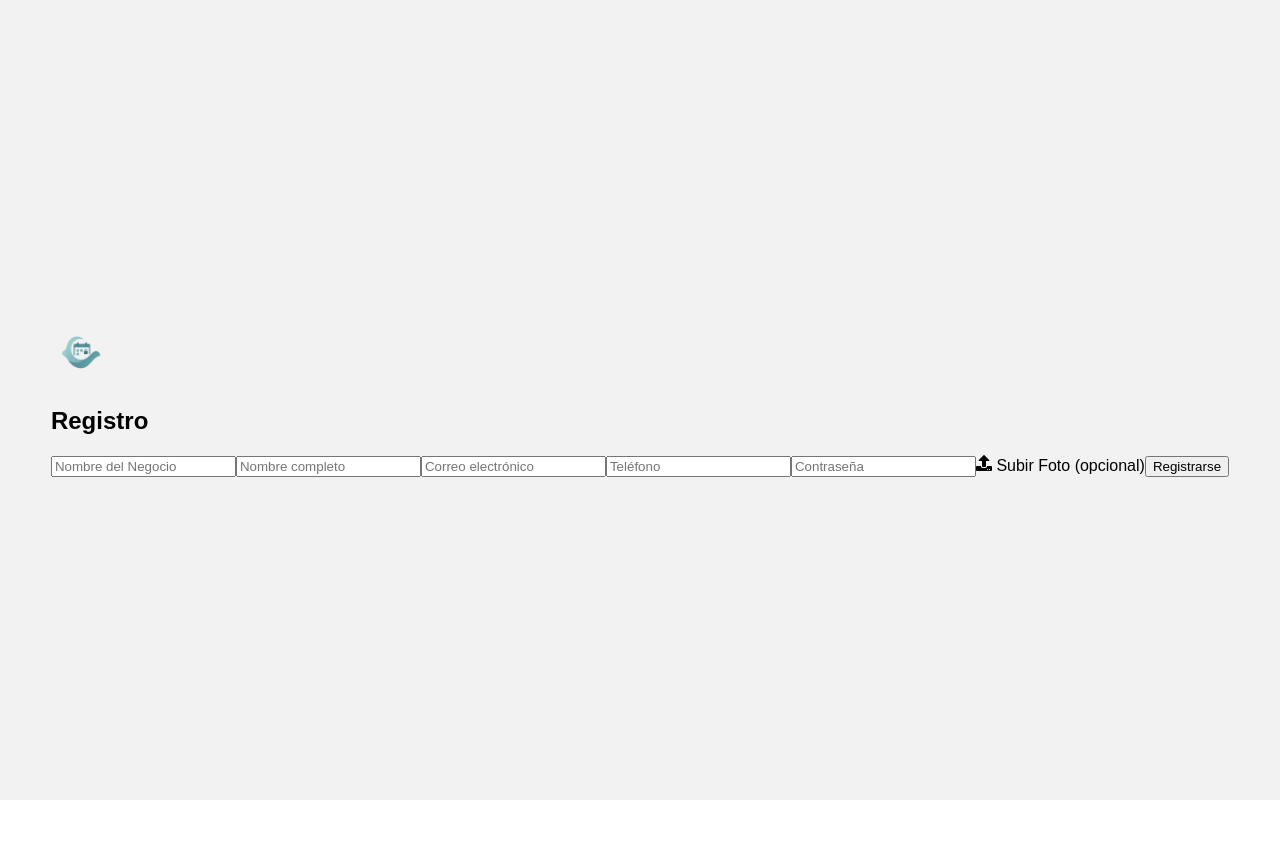
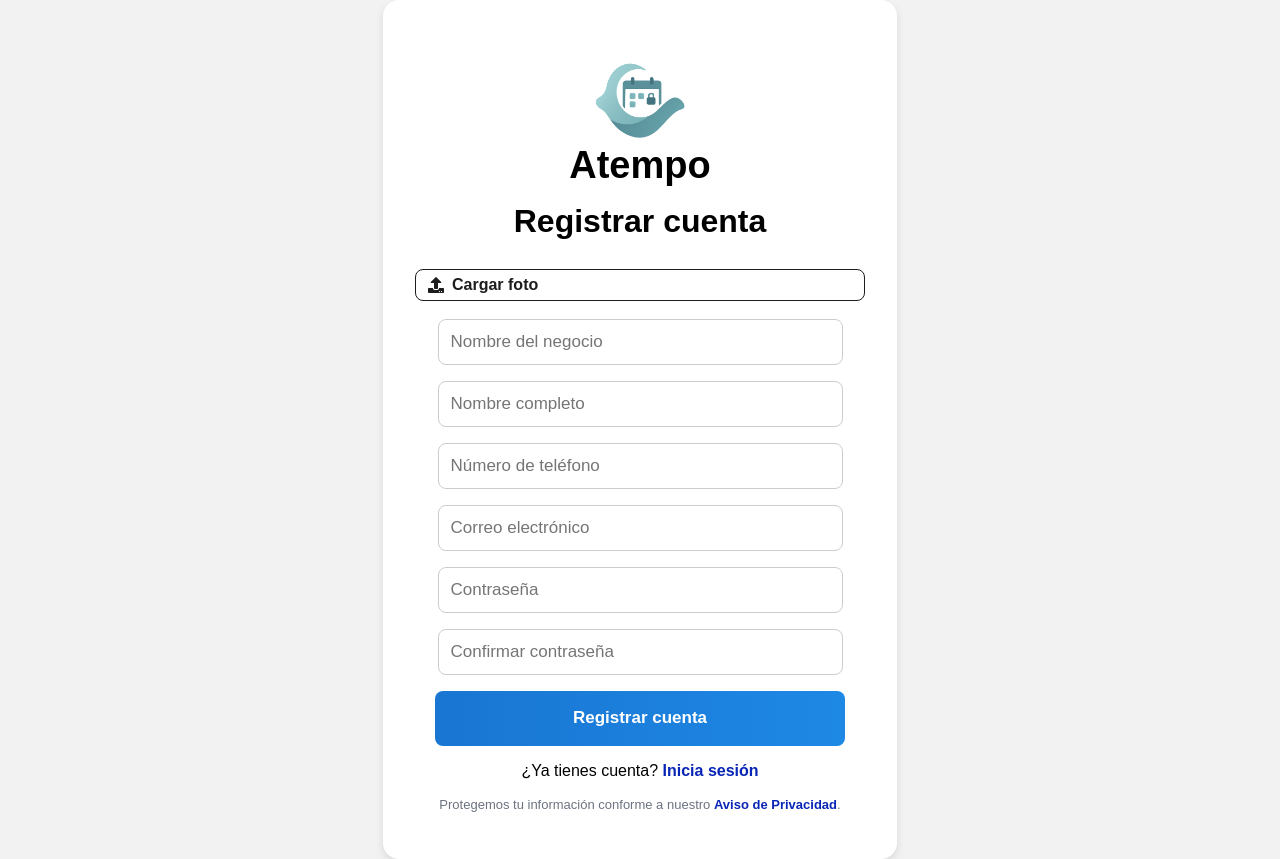
Before and after one commit to anastaciomarbella/atempo, a React (Create React App) app: page /register in a window 1280 px wide. Before the commit the page ends 800 px from the top, so only its background shows below. Built offline with nearby package versions, Linux system fonts and the light colour scheme.

Commit message:
first commit

```diff
--- a/src/pages/register.jsx
+++ b/src/pages/register.jsx
@@ -1,71 +1,152 @@
 import React, { useState } from 'react';
-import { useNavigate } from 'react-router-dom';
+import { Link, useNavigate } from 'react-router-dom';
+import '../styles/login.css';
 import { FaUpload } from 'react-icons/fa';
 import logo from '../assets/LogoAtempoPNG.png';
-import '../styles/login.css';
 
 const Register = () => {
   const navigate = useNavigate();
+
   const [negocio, setNegocio] = useState('');
   const [nombre, setNombre] = useState('');
   const [correo, setCorreo] = useState('');
   const [telefono, setTelefono] = useState('');
   const [password, setPassword] = useState('');
-  const [foto, setFoto] = useState(null);
+  const [confirmPassword, setConfirmPassword] = useState('');
+  const [error, setError] = useState('');
+  const [foto, setFoto] = useState(null); // Guardará el archivo
+  const [preview, setPreview] = useState(null); // Vista previa de la imagen
 
-  const handleSubmit = async (e) => {
-    e.preventDefault();
+  const validarCorreo = (email) => /\S+@\S+\.\S+/.test(email);
+  const validarTelefono = (tel) => /^\d{7,15}$/.test(tel);
 
-    const formData = new FormData();
-    formData.append('negocio', negocio);
-    formData.append('nombre', nombre);
-    formData.append('correo', correo);
-    formData.append('telefono', telefono);
-    formData.append('password', password);
-    if (foto) {
-      formData.append('foto', foto);
+  const handleFotoChange = (e) => {
+    const file = e.target.files[0];
+    if (file) {
+      setFoto(file);
+      setPreview(URL.createObjectURL(file));
+    }
+  };
+
+  const handleRegister = () => {
+    setError('');
+
+    if (!negocio.trim() || !nombre.trim() || !correo.trim() || !telefono.trim() || !password) {
+      setError('Por favor, completa todos los campos');
+      return;
     }
 
-    try {
-      const res = await fetch('https://mi-api-atempo.onrender.com/api/auth/registro', {
-        method: 'POST',
-        body: formData
-      });
+    if (!validarCorreo(correo)) {
+      setError('Ingresa un correo válido');
+      return;
+    }
 
-      const data = await res.json();
+    if (!validarTelefono(telefono)) {
+      setError('Ingresa un teléfono válido (solo números)');
+      return;
+    }
 
-      if (!res.ok) {
-        alert(data.message || 'Error en el registro');
-        return;
-      }
+    if (password !== confirmPassword) {
+      setError('Las contraseñas no coinciden');
+      return;
+    }
 
-      alert('Registro exitoso');
-      navigate('/login');
-    } catch (error) {
-      console.error('Error en registro:', error);
-      alert('Error en el servidor');
-    }
+    // Aquí podrías enviar la foto al servidor junto con los datos
+    navigate('/');
   };
 
   return (
     <div className="login-container">
-      <form className="login-form" onSubmit={handleSubmit}>
-        <img src={logo} alt="Logo" className="logo" />
-        <h2>Registro</h2>
+      <div className="login-card">
+        <img src={logo} alt="Atempo logo" className="login-logo" />
+        <h1 className="login-title">Atempo</h1>
+        <h2 className="login-subtitle">Registrar cuenta</h2>
 
-        <input type="text" placeholder="Nombre del Negocio" value={negocio} onChange={(e) => setNegocio(e.target.value)} />
-        <input type="text" placeholder="Nombre completo" value={nombre} onChange={(e) => setNombre(e.target.value)} />
-        <input type="email" placeholder="Correo electrónico" value={correo} onChange={(e) => setCorreo(e.target.value)} />
-        <input type="text" placeholder="Teléfono" value={telefono} onChange={(e) => setTelefono(e.target.value)} />
-        <input type="password" placeholder="Contraseña" value={password} onChange={(e) => setPassword(e.target.value)} />
+        {/* Vista previa de la foto si existe */}
+        {preview && (
+          <img
+            src={preview}
+            alt="Vista previa"
+            className="preview-foto"
+            style={{ width: '100px', height: '100px', borderRadius: '50%', objectFit: 'cover', marginBottom: '10px' }}
+          />
+        )}
 
-        <label className="upload-label">
-          <FaUpload /> Subir Foto (opcional)
-          <input type="file" accept="image/*" onChange={(e) => setFoto(e.target.files[0])} hidden />
+        {/* Botón para subir foto */}
+        <label className="btn-cargar-foto">
+          <FaUpload className="icono-upload" />
+          Cargar foto
+          <input
+            type="file"
+            accept="image/*"
+            style={{ display: 'none' }}
+            onChange={handleFotoChange}
+          />
         </label>
 
-        <button type="submit" className="btn">Registrarse</button>
-      </form>
+        <input
+          type="text"
+          placeholder="Nombre del negocio"
+          className="login-input"
+          value={negocio}
+          onChange={(e) => setNegocio(e.target.value)}
+        />
+        <input
+          type="text"
+          placeholder="Nombre completo"
+          className="login-input"
+          value={nombre}
+          onChange={(e) => setNombre(e.target.value)}
+        />
+        <input
+          type="tel"
+          placeholder="Número de teléfono"
+          className="login-input"
+          value={telefono}
+          onChange={(e) => setTelefono(e.target.value)}
+        />
+        <input
+          type="email"
+          placeholder="Correo electrónico"
+          className="login-input"
+          value={correo}
+          onChange={(e) => setCorreo(e.target.value)}
+        />
+        <input
+          type="password"
+          placeholder="Contraseña"
+          className="login-input"
+          value={password}
+          onChange={(e) => setPassword(e.target.value)}
+        />
+        <input
+          type="password"
+          placeholder="Confirmar contraseña"
+          className="login-input"
+          value={confirmPassword}
+          onChange={(e) => setConfirmPassword(e.target.value)}
+        />
+
+        {error && <p className="login-error">{error}</p>}
+
+        <button
+          className="login-button"
+          onClick={handleRegister}
+        >
+          Registrar cuenta
+        </button>
+
+        <p className="login-footer">
+          ¿Ya tienes cuenta? <Link to="/" className="login-link">Inicia sesión</Link>
+        </p>
+
+        <p className="login-legal">
+          Protegemos tu información conforme a nuestro{" "}
+          <Link to="/aviso-privacidad" className="login-link" aria-label="Abrir aviso de privacidad">
+            Aviso de Privacidad
+          </Link>.
+        </p>
+      </div>
     </div>
   );
 };
```
